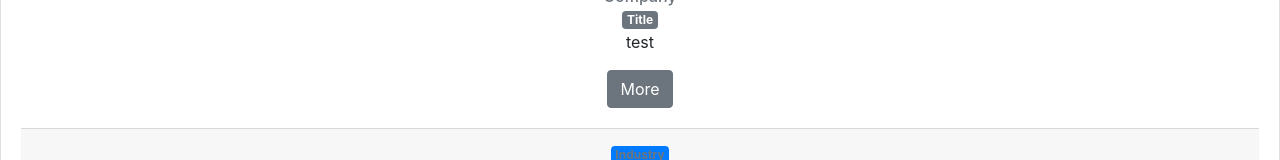
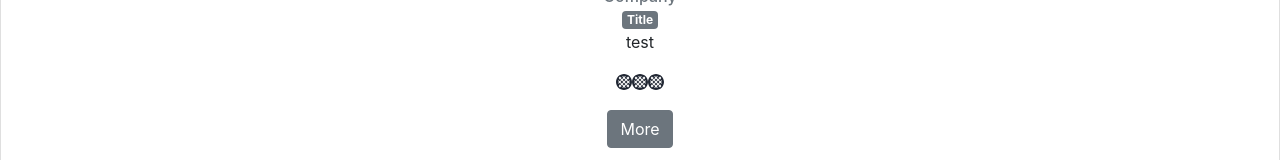
Before and after one commit to hellodiara/excelup, a React (Create React App) app: page / in a window 1280 px wide. Shown: the part 1013-1173 px from the top of the page. Built offline with nearby package versions, Linux system fonts and the light colour scheme.

Commit message:
Added profiles & data

```diff
--- a/package.json
+++ b/package.json
@@ -4,6 +4,8 @@
   "private": true,
   "dependencies": {
     "@fortawesome/fontawesome-svg-core": "^1.2.4",
+    "@fortawesome/free-brands-svg-icons": "^5.3.1",
+    "@fortawesome/free-regular-svg-icons": "^5.3.1",
     "@fortawesome/free-solid-svg-icons": "^5.3.1",
     "@fortawesome/react-fontawesome": "^0.1.3",
     "bootstrap": "^4.1.3",
--- a/src/App.css
+++ b/src/App.css
@@ -30,3 +30,12 @@
     transform: rotate(360deg);
   }
 }
+
+/*--Social Media Profile Icons--*/
+.font-awesome {
+  color: #212733;
+  text-decoration: none;
+}
+.font-awesome:hover {
+  color: #ff3145;
+}
--- a/src/App.js
+++ b/src/App.js
@@ -1,6 +1,9 @@
 import React, { Component } from 'react';
 import logo from './logo.svg';
 import './App.css';
+import type { User } from './types';
+import Profile from './components/Profile';
+import DATA from './data';
 
 import {
     Button,
@@ -30,8 +33,9 @@ import {
 import { library } from '@fortawesome/fontawesome-svg-core'
 import { FontAwesomeIcon } from '@fortawesome/react-fontawesome'
 import { faStroopwafel } from '@fortawesome/free-solid-svg-icons'
+import {faFacebook} from '@fortawesome/free-brands-svg-icons'
 
-library.add(faStroopwafel)
+library.add(faStroopwafel, faFacebook)
 
 class App extends Component {
   render() {
@@ -44,6 +48,13 @@ class App extends Component {
           <CardSubtitle className="text-muted">Company</CardSubtitle>
           <Badge color="secondary">Title</Badge>
           <CardText>test</CardText>
+          <p className="social-icons">
+            <a href="/"><FontAwesomeIcon className="font-awesome" icon="stroopwafel"/></a>
+            <a href="/"><FontAwesomeIcon className="font-awesome" icon="stroopwafel"/></a>
+            <a href="/"><FontAwesomeIcon className="font-awesome" icon="stroopwafel"/></a>
+            <a href="/"><FontAwesomeIcon className="font-awesome" icon="facebook"/></a>
+
+          </p>
           <Button>More</Button>
         </CardBody>
         <CardFooter>
--- a/src/index.js
+++ b/src/index.js
@@ -6,6 +6,7 @@ import * as serviceWorker from './serviceWorker';
 
 import 'bootstrap/dist/css/bootstrap.min.css';
 
+
 ReactDOM.render(<App />, document.getElementById('root'));
 
 // If you want your app to work offline and load faster, you can change
```
Also changed, not shown: 1 other file (tests, documents, lock files or other folders).
